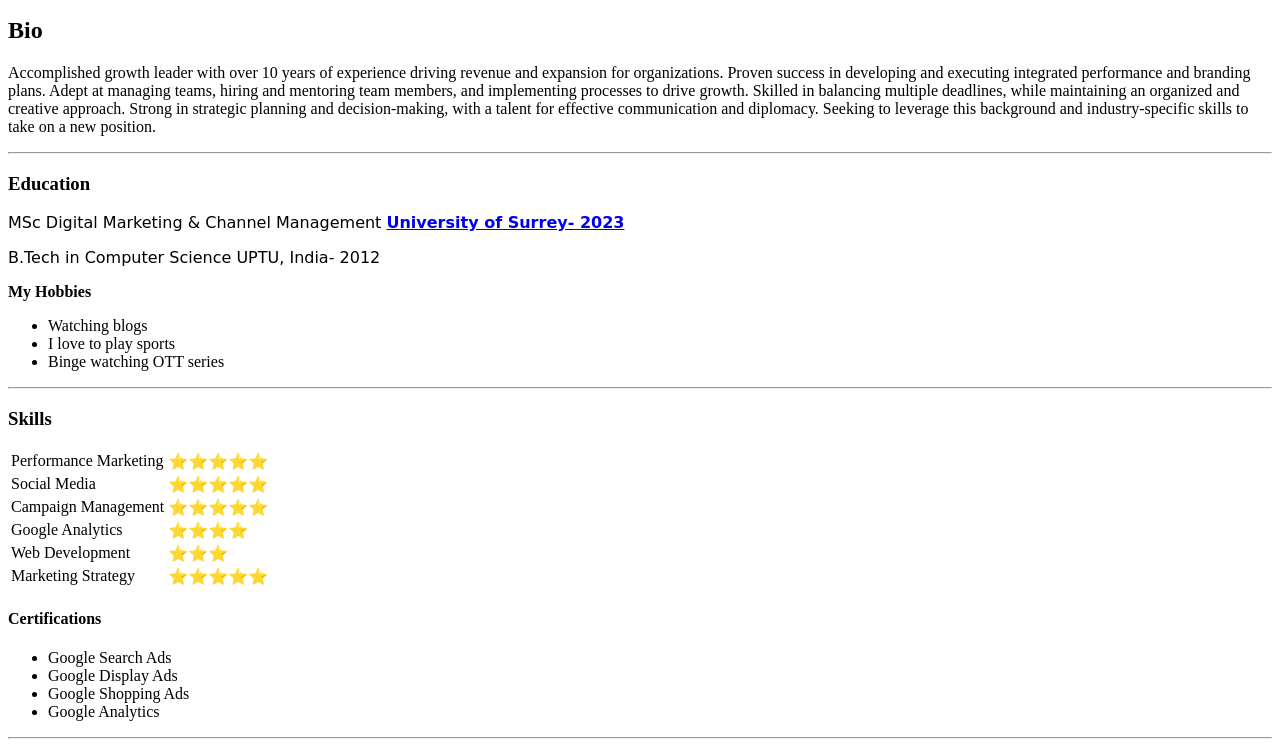
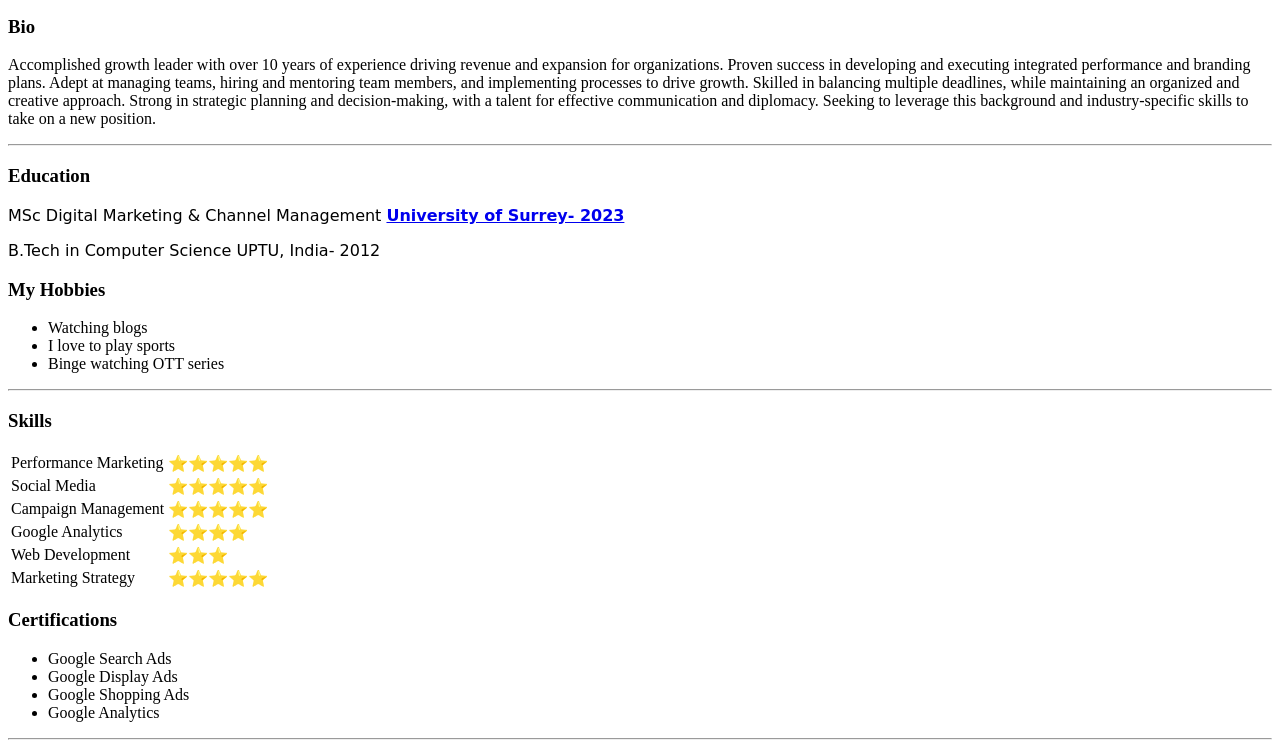
Before and after one commit to apoosaxena/cv, a plain HTML site: page index.html in a window 1280 px wide. Shown: the part 175-919 px from the top of the page. Drawn offline with Linux system fonts and the light colour scheme.

Commit message:
Add files via upload

```diff
--- a/index.html
+++ b/index.html
@@ -5,6 +5,8 @@
     <meta http-equiv="X-UA-Compatible" content="IE=edge">
     <meta name="viewport" content="width=device-width, initial-scale=1.0">
     <title>Apoorva Personal Site</title>
+    <link rel="stylesheet" href="css/styles.css">
+
 </head>
 <body>
     <table cellspacing="20" >
@@ -13,14 +15,14 @@
             <td><h1>Apoorva Saxena</h1><em> <strong>Digital Marketer, Growth Consultant & Analyst.</strong> </em></td>
         </tr>
     </table>
-    <h2>Bio</h2>
+    <h3>Bio</h3>
     <p>Accomplished growth leader with over 10 years of experience driving revenue and expansion for organizations. Proven success in developing and executing integrated performance and branding plans. Adept at managing teams, hiring and mentoring team members, and implementing processes to drive growth. Skilled in balancing multiple deadlines, while maintaining an organized and creative approach. Strong in strategic planning and decision-making, with a talent for effective communication and diplomacy. Seeking to leverage this background and industry-specific skills to take on a new position.</p>
 
 <hr>
 <h3>Education</h3>
 <p style="font-family: cursive;" style="font-size: medium;">MSc Digital Marketing & Channel Management <strong><a href="https://www.surrey.ac.uk/">University of Surrey- 2023</a></strong></p>
 <p style="font-family: cursive;" style="font-size: medium;">B.Tech in Computer Science UPTU, India- 2012 </p>
-<p><strong>My Hobbies</strong></p>
+<h3><strong>My Hobbies</strong></h3>
 <ul>
     <li>Watching blogs</li>
     <li>I love to play sports</li>
@@ -55,7 +57,7 @@
     </tr>
 </table>
 
-<h4>Certifications</h4>
+<h3>Certifications</h3>
 <ul>
     <li>Google Search Ads</li>
     <li>Google Display Ads</li>
```
Also changed, not shown: Contact-Me.html (+2 -0 lines), Work-Experience.html (+9 -0 lines).
